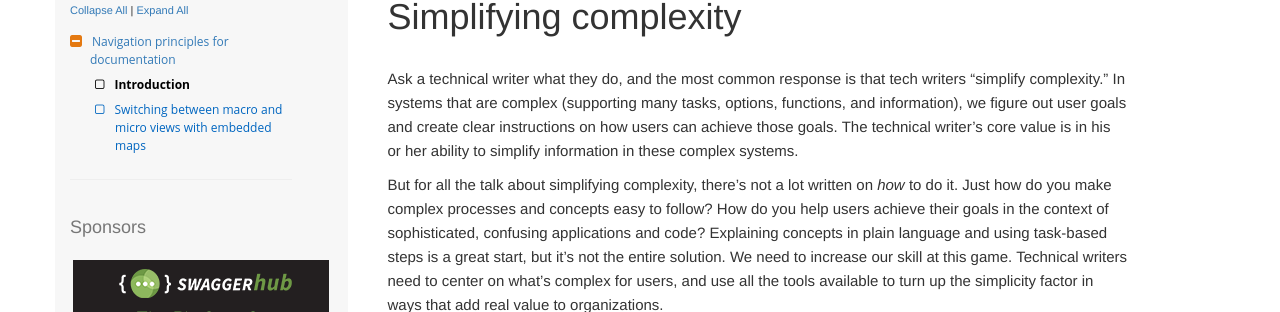
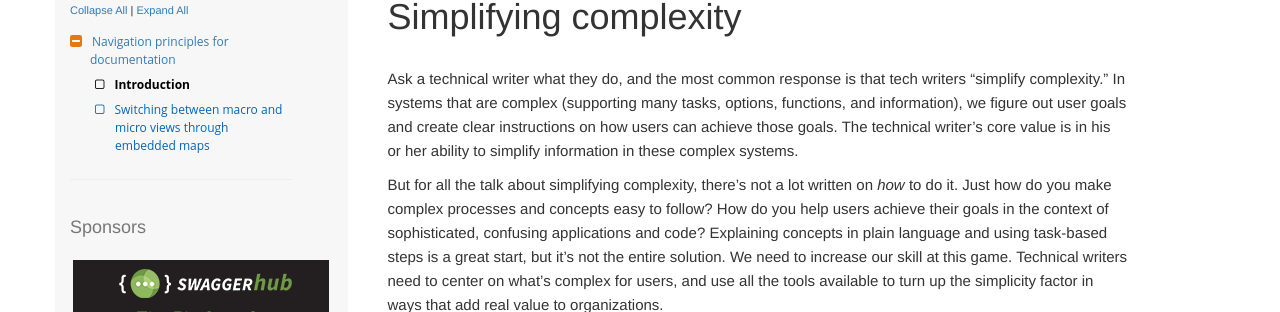
Before and after one commit to tomjoht/simplifying-complexity, a Jekyll site: the page built from _docs/index.md, in a window 1280 px wide. Shown: the part 144-456 px from the top of the page. Built offline with Jekyll 4.4.1, drawn with Linux system fonts in a browser that asks for light colours; nearby versions of some CDN libraries; comment, search, counter and statistics services are not loaded.

Commit message:
fix title

```diff
--- a/_data/docnav.yml
+++ b/_data/docnav.yml
@@ -10,7 +10,7 @@ folders:
   - title: Introduction
     jurl: /index.html
 
-  - title: Switching between macro and micro views with embedded maps
+  - title: Switching between macro and micro views through embedded maps
     jurl: /macro-micro.html
 
   # - title: Guiding users through non-linear systems
--- a/_docs/macro-micro.md
+++ b/_docs/macro-micro.md
@@ -1,5 +1,5 @@
 ---
-title: Switching between macro and micro views with embedded maps
+title: Switching between macro and micro views through embedded maps
 permalink: macro-micro.html
 ---
 
```
